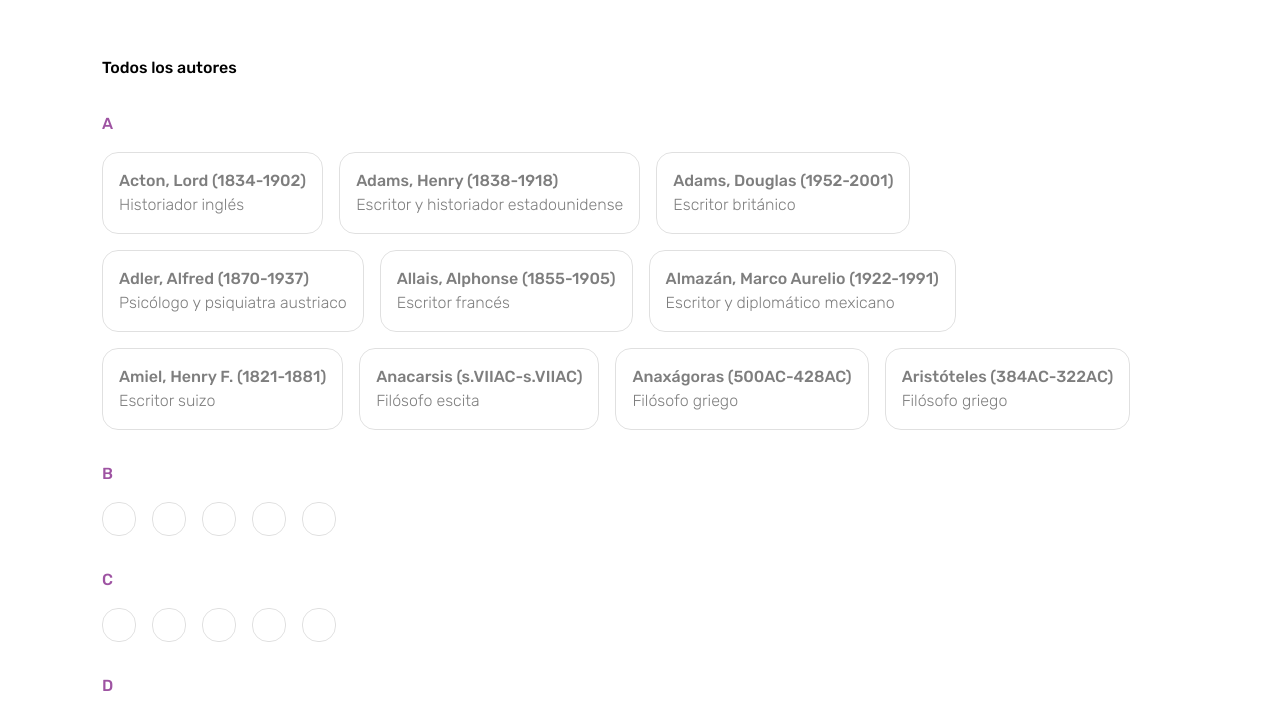
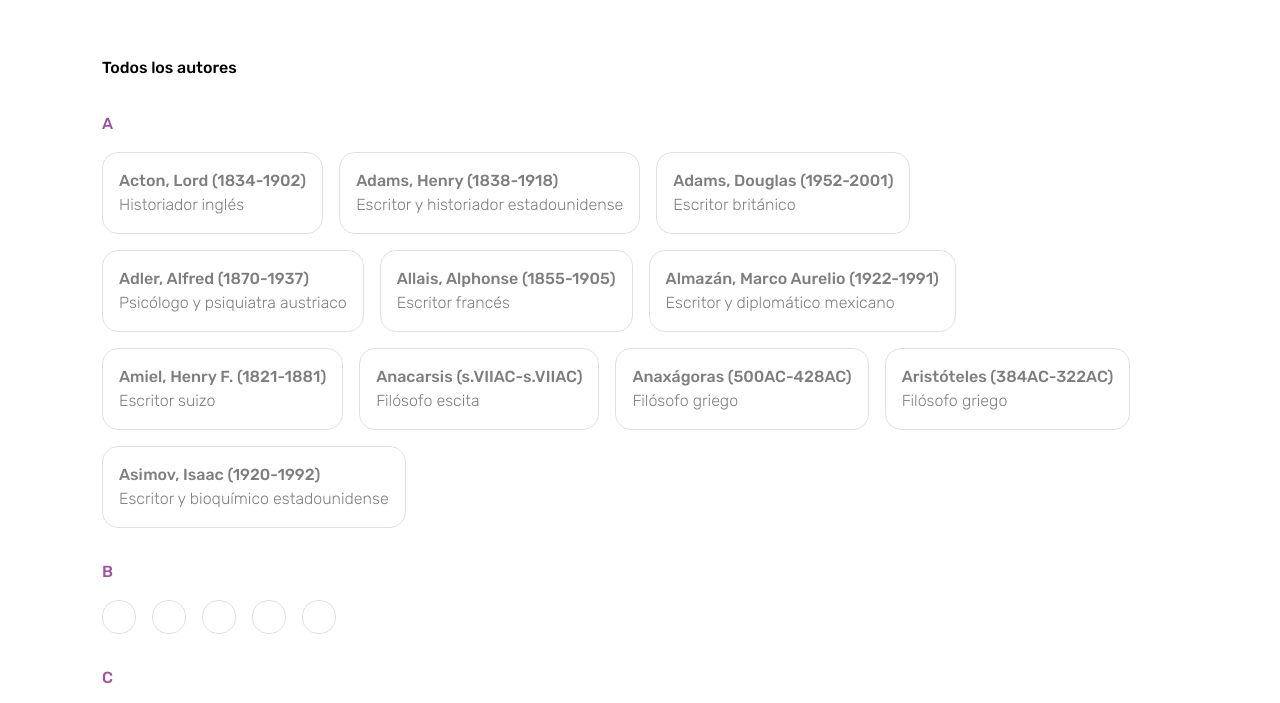
Before and after one commit to FONAU/dicens, a plain HTML site: page autores.html in a window 1280 px wide. Shown: the part 96-799 px from the top of the page. Drawn offline with Linux system fonts and the light colour scheme; a web font is replaced by a local one.

Commit message:
Added author Asimov, Isaac

```diff
--- a/autores.html
+++ b/autores.html
@@ -76,6 +76,10 @@
                             <a href="autores/frases-de-aristoteles.html"><article class="dicens-author-card">
                                 <p class="dicens-author-card-name">Aristóteles (384AC-322AC)</p>
                                 <p class="dicens-author-card-info">Filósofo griego</p>
+                            </article></a>
+                            <a href="autores/frases-de-asimov-isaac.html"><article class="dicens-author-card">
+                                <p class="dicens-author-card-name">Asimov, Isaac (1920-1992)</p>
+                                <p class="dicens-author-card-info">Escritor y bioquímico estadounidense</p>
                             </article></a>
                         </div>
                     </div>
```
